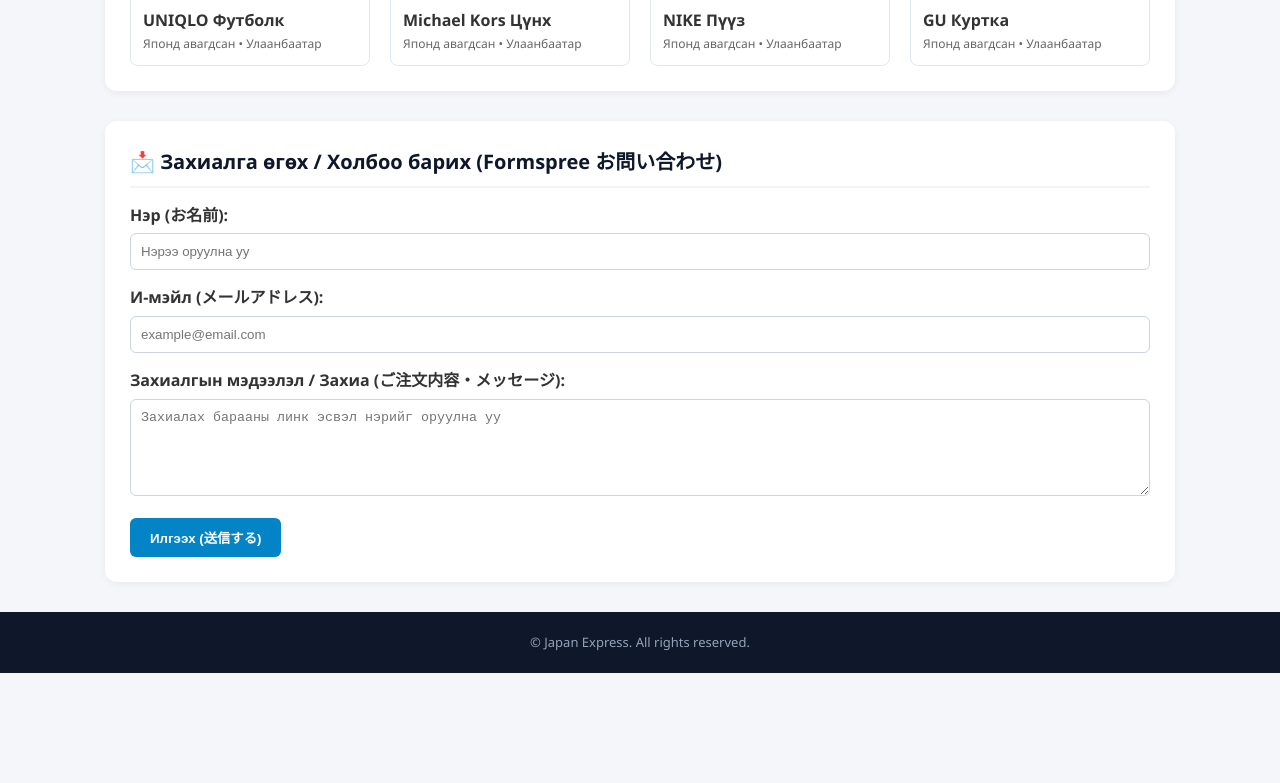
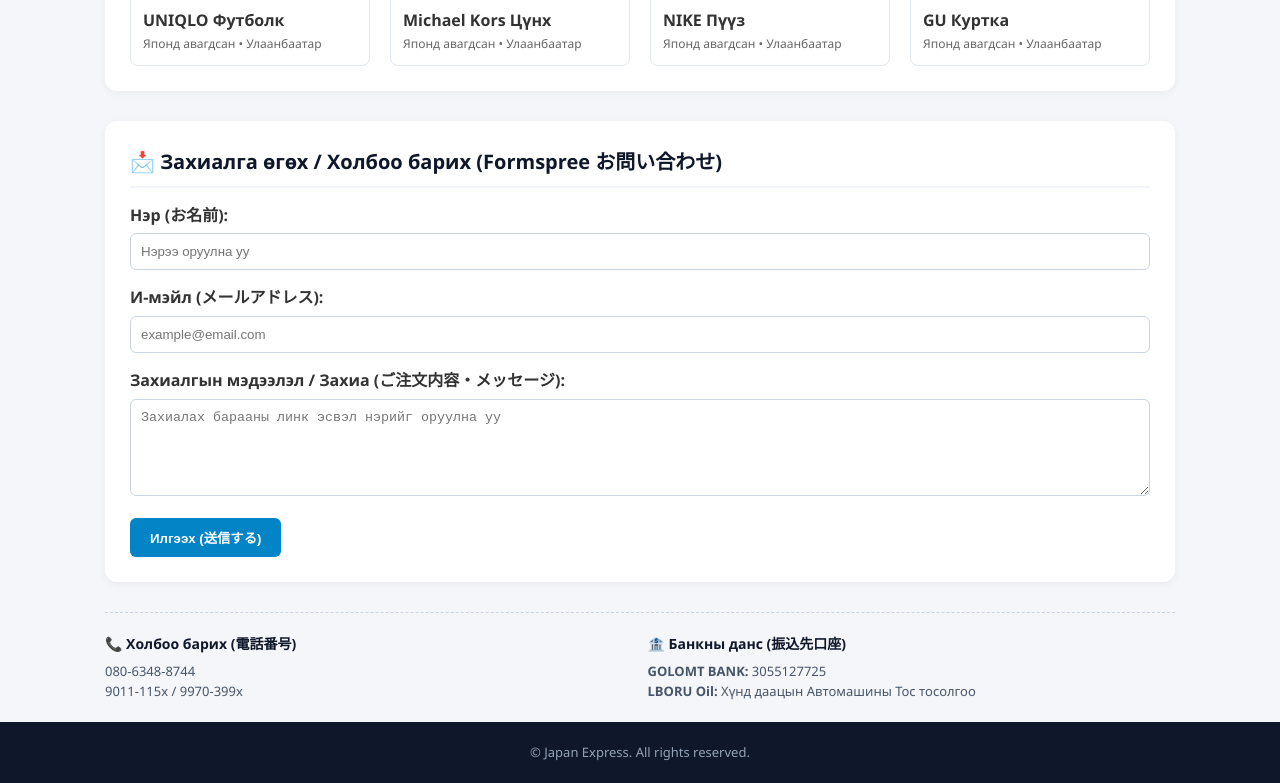
Before and after one commit to japan-express/japan-express.github.io, a plain HTML site: page index.html in a window 1280 px wide. Shown: the part 660-1443 px from the top of the page. Before the commit the page ends 1333 px from the top, so only its background shows below. Drawn offline with Linux system fonts and the light colour scheme.

Commit message:
Update index.html

```diff
--- a/index.html
+++ b/index.html
@@ -277,6 +277,25 @@
       </form>
     </div>
 
+<!-- 連絡先・口座情報エリア -->
+      <div style="margin-top: 30px; padding-top: 20px; border-top: 1px dashed #cbd5e1; display: grid; grid-template-columns: repeat(auto-fit, minmax(200px, 1fr)); gap: 15px;">
+
+        <!-- 電話番号 -->
+        <div>
+          <h4 style="font-size: 14px; color: #0f172a; margin-bottom: 5px;">📞 Холбоо барих (電話番号)</h4>
+          <p style="font-size: 13px; color: #475569;">080-6348-8744</p>
+          <p style="font-size: 13px; color: #475569;">9011-115x / 9970-399x</p>
+        </div>
+
+        <!-- 銀行口座情報 -->
+        <div>
+          <h4 style="font-size: 14px; color: #0f172a; margin-bottom: 5px;">🏦 Банкны данс (振込先口座)</h4>
+          <p style="font-size: 13px; color: #475569;"><strong>GOLOMT BANK:</strong> 3055127725</p>
+          <p style="font-size: 13px; color: #475569;"><strong>LBORU Oil:</strong> Хүнд даацын Автомашины Тос тосолгоо</p>
+        </div>
+
+      </div>
+
   </div>
 
   <!-- フッター -->
```
